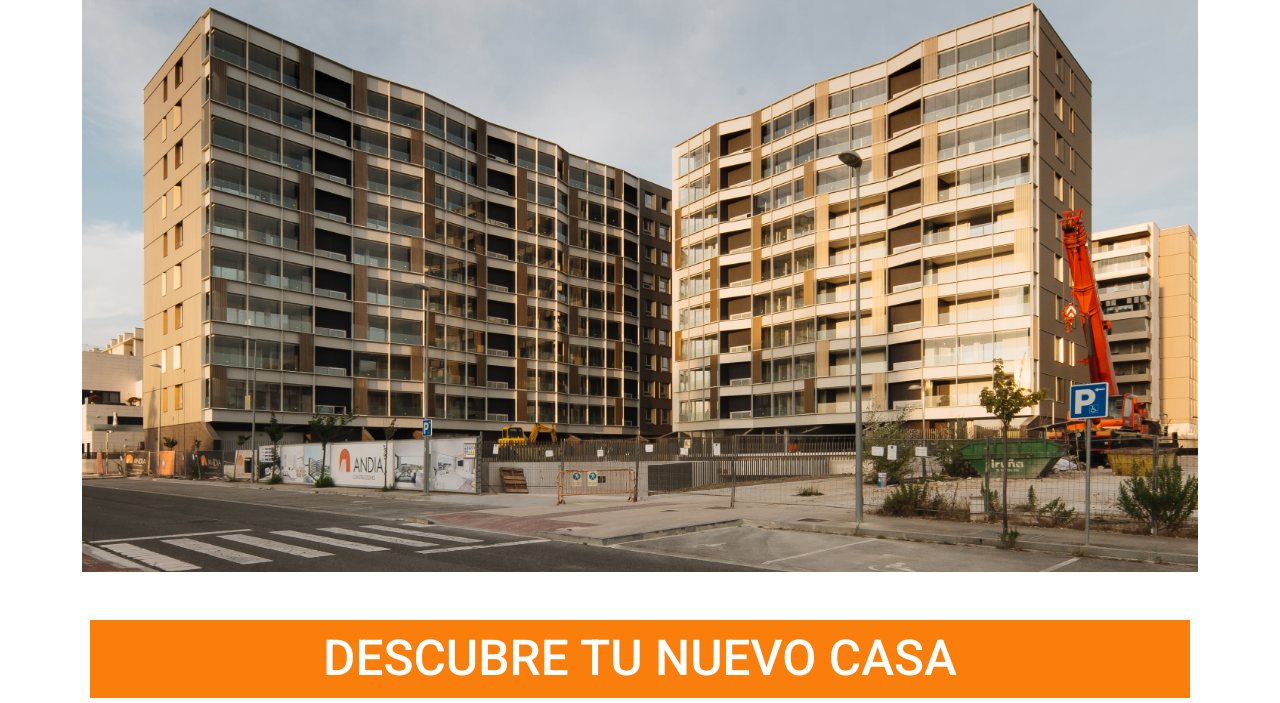
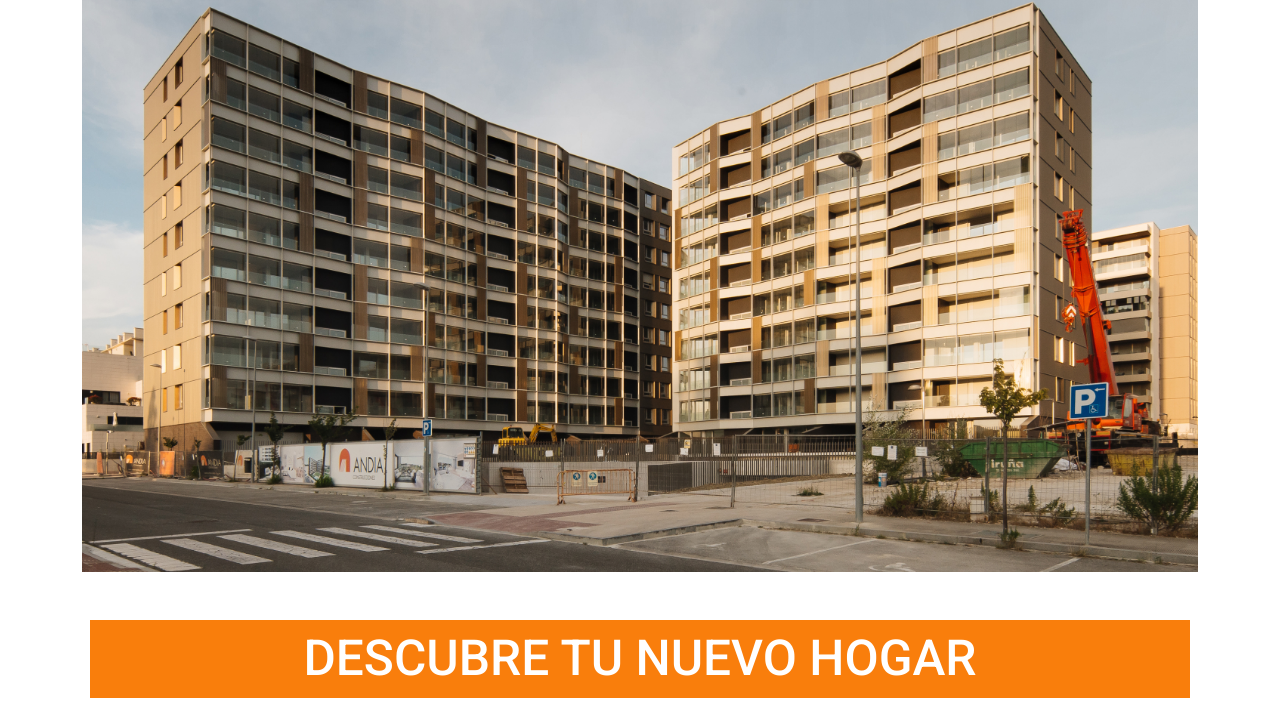
Before and after one commit to parqueripagaina-com/parqueripagaina.com, a plain HTML site: page index.html in a window 1280 px wide. Shown: the part 212-915 px from the top of the page. Drawn offline with nearby package versions, Linux system fonts and the light colour scheme.

Commit message:
change casa to hogar

```diff
--- a/index.html
+++ b/index.html
@@ -37,7 +37,7 @@
       <div class="row">
         <div class="col-md-12 col-12">
           <h2 class="text-white fs-31em lh-sm bkg-orange p-2 text-center fw-500">
-            DESCUBRE TU NUEVO CASA
+            DESCUBRE TU NUEVO HOGAR
           </h2>
         </div>
       </div>
```
